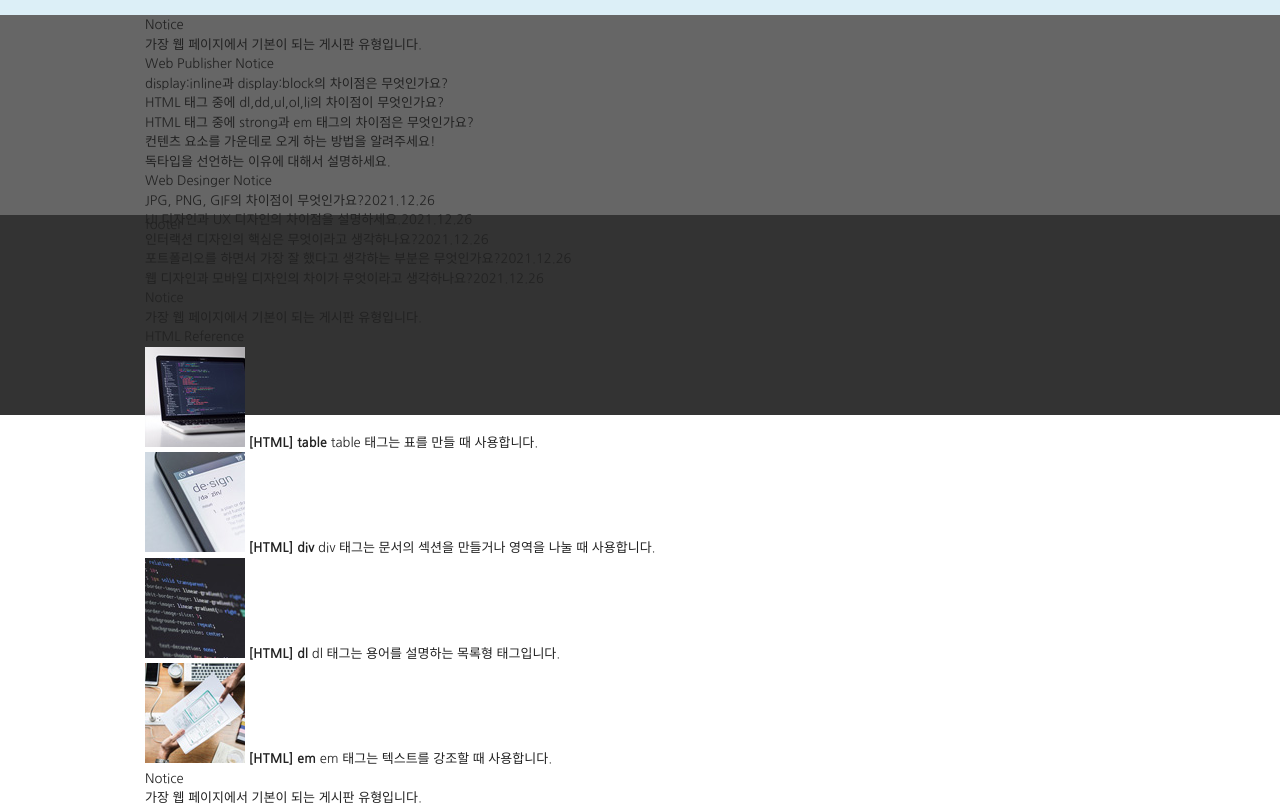
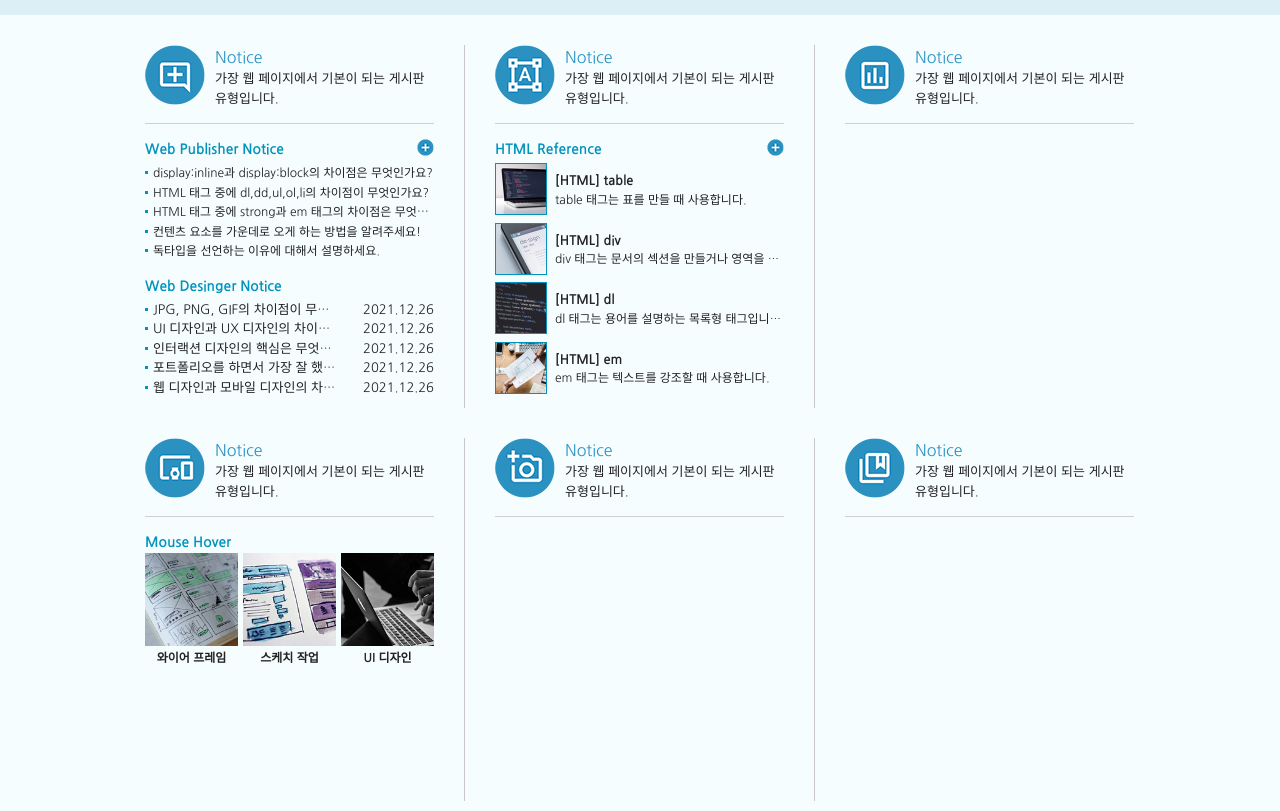
Before and after one commit to 5ahexn/Webstandard, a plain HTML site: page index.html in a window 1280 px wide. Shown: the part 780-1591 px from the top of the page. Drawn offline with Linux system fonts and the light colour scheme; a web font is replaced by a local one.

Commit message:
Update
Notice board and hover effect

```diff
--- a/assets/css/reset.css
+++ b/assets/css/reset.css
@@ -42,6 +42,11 @@ table {
     line-height: 1.5;
 }
 
+/* 폰트 스타일 초기화 */
+em {
+    font-style: normal;
+}
+
 /* 블릿기호 초기화 */
 dl, ul, ol, li,
 menu {
--- a/assets/css/style.css
+++ b/assets/css/style.css
@@ -53,9 +53,7 @@
 }
 
 #cont_cont {
-    width: 100%;
-    height: 200px;
-    background: #666;
+    background-color: #f6fdff;
 }
 
 /* 컨테이너 */
@@ -293,3 +291,303 @@
 .ban  ul li.ban_img3 {
     text-align: right;
 }
+
+/* 컨텐츠 */
+.cont {
+    overflow: hidden;
+    padding-top: 30px; /* 배경색 때문에 마진이 아닌 패딩으로 해야 한다 */
+}
+
+.cont .column {
+    float: left;
+    width: 289px;
+    height: 363px;
+    margin: 0 30px 30px 0;
+    padding-right: 30px;
+    position: relative;
+}
+
+.cont .column .ico_img {
+    display: block;
+    width: 60px;
+    height: 60px;
+    background: url(../images/icon.png) no-repeat;
+    position: absolute;
+    top: 0;
+    left: 0;
+}
+
+.cont .column .ico_tit {
+    padding-left: 70px;
+    font-size: 16px;
+    color: #2c94c4;
+}
+
+.cont .column .ico_desc {
+    padding-left: 70px;
+    padding-bottom: 15px;
+    border-bottom: 1px solid #d0d0d0;
+    margin-bottom: 15px;
+}
+
+.cont .col1 {
+    border-right: 1px solid #c8c8c8;
+}
+
+.cont .col2 {
+    border-right: 1px solid #c8c8c8;
+}
+
+.cont .col3 {
+    margin-right: 0;
+    padding-right: 0;
+}
+
+.cont .col4 {
+    border-right: 1px solid #c8c8c8;
+}
+
+.cont .col5 {
+    border-right: 1px solid #c8c8c8;
+}
+
+.cont .col6 {
+    margin-right: 0;
+    padding-right: 0;
+}
+
+.cont .col1 .ico_img {
+    background-position: 0 -240px;
+}
+
+.cont .col1 .ico_img:hover {
+    background-position: -60px -240px;
+}
+
+.cont .col2 .ico_img {
+    background-position: 0 -300px;
+}
+
+.cont .col2 .ico_img:hover {
+    background-position: -60px -300px;
+}
+
+.cont .col3 .ico_img {
+    background-position: 0 -360px;
+}
+
+.cont .col3 .ico_img:hover {
+    background-position: -60px -360px;
+}
+
+.cont .col4 .ico_img {
+    background-position: 0 -420px;
+}
+
+.cont .col4 .ico_img:hover {
+    background-position: -60px -420px;
+}
+
+.cont .col5 .ico_img {
+    background-position: 0 -480px;
+}
+
+.cont .col5 .ico_img:hover {
+    background-position: -60px -480px;
+}
+
+.cont .col6 .ico_img {
+    background-position: 0 -540px;
+}
+
+.cont .col6 .ico_img:hover {
+    background-position: -60px -540px;
+}
+
+/* 게시판 */
+.notice {
+    position: relative;
+}
+
+.notice h4 {
+    font-size: 14px;
+    color: #0093bd;
+    padding-bottom: 3px;
+    font-weight: bold;
+}
+
+.notice ul li {
+    overflow: hidden;
+    text-overflow: ellipsis;
+    white-space: nowrap;
+    background: url(../images/dot.gif) no-repeat 0 8px;
+    padding-left: 8px;
+}
+
+.notice ul li a {
+    font-size: 12px;
+}
+
+.notice a.more {
+    position: absolute;
+    top: 0;
+    right: 0;
+    display: block;
+    background: url(../images/icon.png) -150px -90px;
+    width: 17px;
+    height: 17px;
+}
+
+/* 게시판2 */
+.notice2 {
+    position: relative;
+    margin-top: 15px;
+}
+
+.notice2 h4 {
+    font-size: 14px;
+    color: #0093bd;
+    padding-bottom: 3px;
+    font-weight: bold;
+}
+
+.notice2 ul li {
+    overflow: hidden;
+    background: url(../images/dot.gif) no-repeat 0 8px;
+    padding-left: 8px;
+}
+
+.notice2 ul li a {
+    float: left;
+    width: 65%;
+    overflow: hidden;
+    text-overflow: ellipsis;
+    white-space: nowrap;
+}
+
+.notice2 ul li span {
+    float: right;
+    width: 30%;
+    text-align: right;
+}
+
+.notice2 a.morer {
+    position: absolute;
+    top: 0;
+    right: 0;
+    display: block;
+    background: url(../images/icon.png) -150px -90px;
+    width: 17px;
+    height: 17px;
+}
+
+/* 게시판3 */
+.notice3 {
+    position: relative;
+}
+
+.notice3 h4 {
+    font-size: 14px;
+    color: #0093bd;
+    padding-bottom: 3px;
+    font-weight: bold;
+}
+
+.notice3 ul li {
+    position: relative;
+    padding: 8px 0 14px 60px;
+}
+
+.notice3 ul li a img {
+    position: absolute;
+    top: 0;
+    left: 0;
+    width: 50px;
+    border: 1px solid #0093bd;
+}
+
+.notice3 ul li a strong {
+    display: block;
+    overflow: hidden;
+    text-overflow: ellipsis;
+    white-space: nowrap;
+}
+
+.notice3 ul li a span {
+    display: block;
+    font-size: 12px;
+    overflow: hidden;
+    text-overflow: ellipsis;
+    white-space: nowrap;
+}
+
+.notice3 a.more {
+    position: absolute;
+    top: 0;
+    right: 0;
+    display: block;
+    background: url(../images/icon.png) -150px -90px;
+    width: 17px;
+    height: 17px;
+}
+
+/* 마우스 오버효과1 */
+.notice_hover h4 {
+    font-size: 14px;
+    color: #0093bd;
+    padding-bottom: 3px;
+    font-weight: bold;
+}
+
+.notice_hover ul {
+    overflow: hidden;
+}
+
+.notice_hover ul li {
+    float: left;
+    width: 93px;
+    margin-right: 5px;
+    text-align: center;
+}
+
+.notice_hover ul li:last-child {
+    margin-right: 0;
+}
+
+/* 클래스를 이용한 방식 */
+/* .notice_hover ul li.last {
+    margin-right: 0;
+} */
+
+.notice_hover ul li a span {
+    position: relative;
+    display: block;
+    width: 93px;
+    height: 93px;
+    line-height: 93px;
+}
+
+.notice_hover ul li a span img {
+    width: 100%;
+}
+
+.notice_hover ul li a span em {
+    position: absolute;
+    top: 0;
+    left: 0;
+    background: rgba(0,0,0,0.7);
+    color: #fff;
+    width: 100%;
+    height: 100%;
+    visibility: hidden;
+}
+
+.notice_hover ul li a span:hover em {
+    visibility: visible;
+}
+
+.notice_hover ul li a strong {
+    display: inline-block;
+    font-size: 12px;
+    padding-top: 3px;
+}
```
